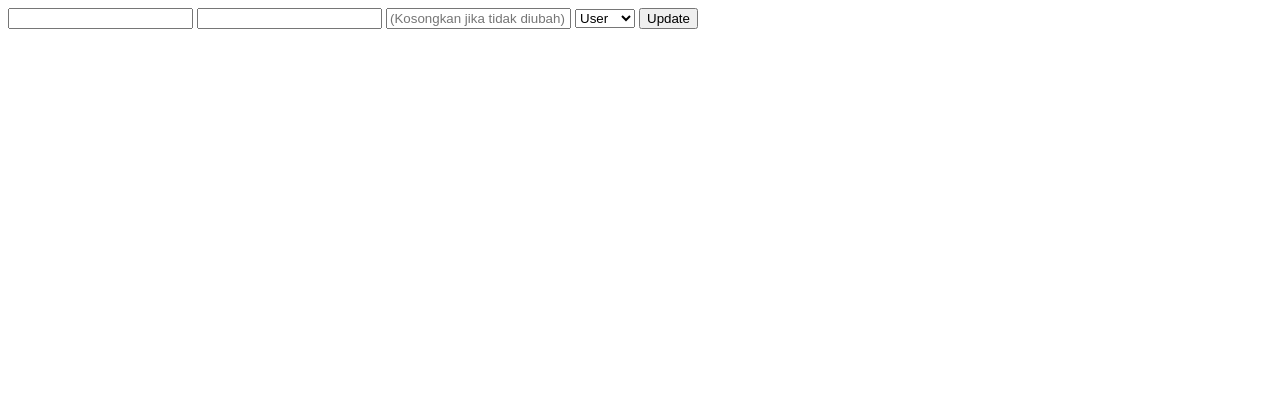
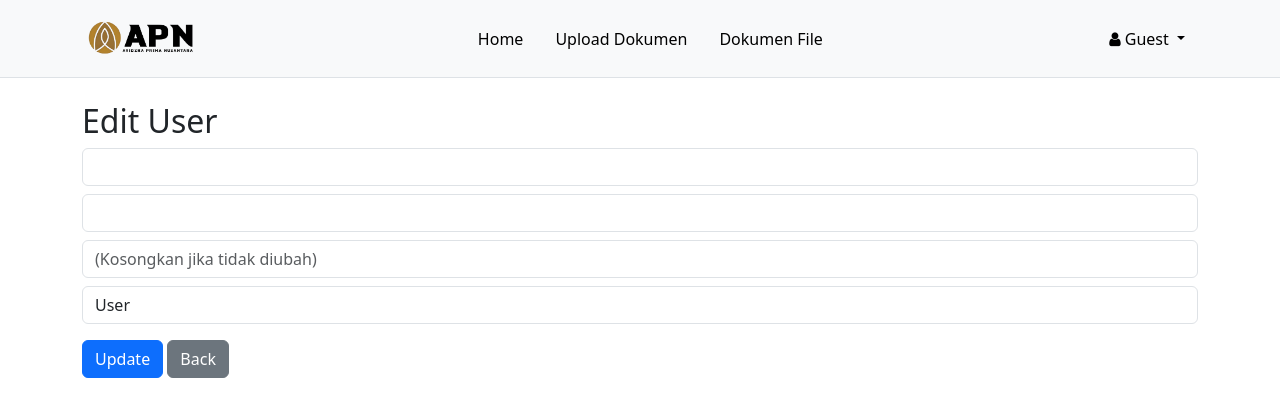
Before and after one commit to Freebee25/FileRepository, a PHP site: page /resource/views/edit_user.php?id=1 in a window 1280 px wide. Shown: the top 417 px of the page. Run offline with PHP 8.4, Linux system fonts and the light colour scheme; data that the repository does not hold is empty.

Commit message:
fix ui manage user dan logo pada navbar

```diff
--- a/resource/template/navbar.php
+++ b/resource/template/navbar.php
@@ -25,6 +25,9 @@ if (session_status() === PHP_SESSION_NONE) {
 <body>
     <header class="bg-light p-3 border-bottom">
         <div class="container d-flex justify-content-between align-items-center">
+            <a href="../views/dashboard.php">
+                <img src="../img/apn.png" alt="logo" style="height: 45px; margin-right: 5px;" >
+            </a>
             <!-- Navigation Menu -->
             <nav>
                 <ul class="nav">
--- a/resource/views/edit_user.php
+++ b/resource/views/edit_user.php
@@ -6,14 +6,29 @@ $stmt->execute([$id]);
 $user = $stmt->fetch(PDO::FETCH_ASSOC);
 ?>
 
+<!DOCTYPE html>
+<html>
+<head>
+    <title>Edit User</title>
+    <link rel="stylesheet" href="../auth/css/bootstrap.min.css">
+    <link rel="stylesheet" href="../fontawesome/css/font-awesome.min.css">
+</head>
+<body class="m-0 p-0">
+<?php include '../template/navbar.php'; ?>
+<div class="container mt-4">
+    <h2>Edit User</h2>
     <form action="../../controllers/manageUserController.php?action=update" method="POST">
         <input type="hidden" name="id" value="<?= $user['id'] ?>">
         <input type="text" name="username" value="<?= $user['username'] ?>" required class="form-control mb-2">
         <input type="email" name="email" value="<?= $user['email'] ?>" required class="form-control mb-2">
         <input type="password" name="password" placeholder="(Kosongkan jika tidak diubah)" class="form-control mb-2">
-    <select name="role" class="form-control mb-2">
+        <select name="role" class="form-control mb-3">
             <option <?= $user['role'] == 'user' ? 'selected' : '' ?> value="user">User</option>
             <option <?= $user['role'] == 'admin' ? 'selected' : '' ?> value="admin">Admin</option>
         </select>
         <button type="submit" class="btn btn-primary">Update</button>
+        <a href="manage_user.php" class="btn btn-secondary">Back</a>
     </form>
+</div>
+</body>
+</html>
--- a/resource/views/manage_user.php
+++ b/resource/views/manage_user.php
@@ -16,8 +16,11 @@ $users = $stmt->fetchAll(PDO::FETCH_ASSOC);
 <head>
     <title>Manage User</title>
     <link rel="stylesheet" href="../auth/css/bootstrap.min.css">
+    <link rel="stylesheet" href="../fontawesome/css/font-awesome.min.css">
 </head>
-<body class="p-4">
+<body class="m-0 p-0">
+<?php include '../template/navbar.php'; ?>
+<div class="container mt-4">
     <h2>Manage User</h2>
     <a href="add_user.php" class="btn btn-success mb-3">+ Tambah User</a>
     <table class="table table-bordered">
@@ -41,5 +44,6 @@ $users = $stmt->fetchAll(PDO::FETCH_ASSOC);
             <?php endforeach ?>
         </tbody>
     </table>
+</div>
 </body>
 </html>
```
Also changed, not shown: resource/css/logo.css (added, +10 -0 lines), resource/views/add_user.php (+35 -4 lines), resource/views/login.php (+8 -5 lines), resource/img/apn.png (added). Lines whose indentation alone changed are shown as unchanged.
